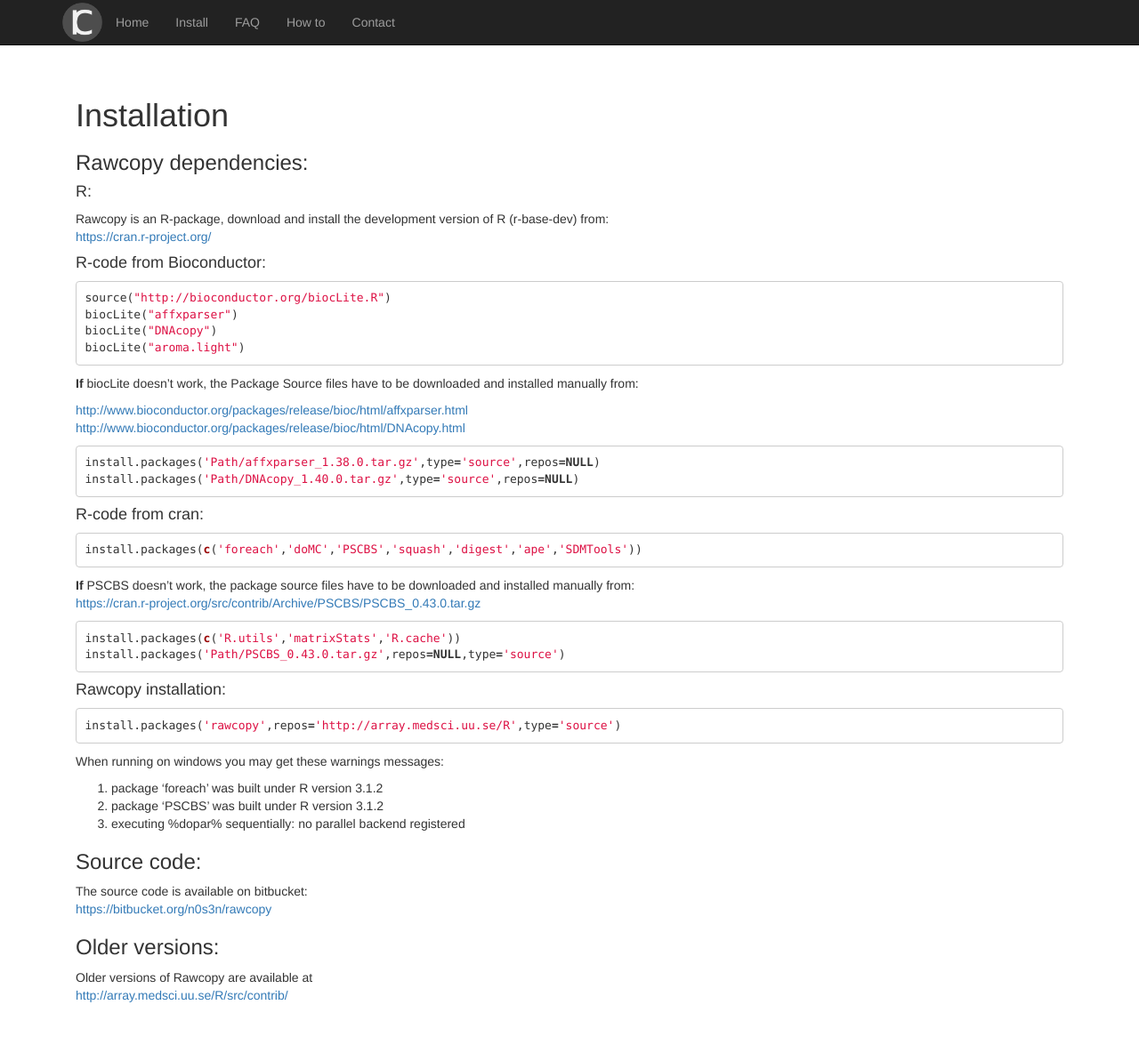
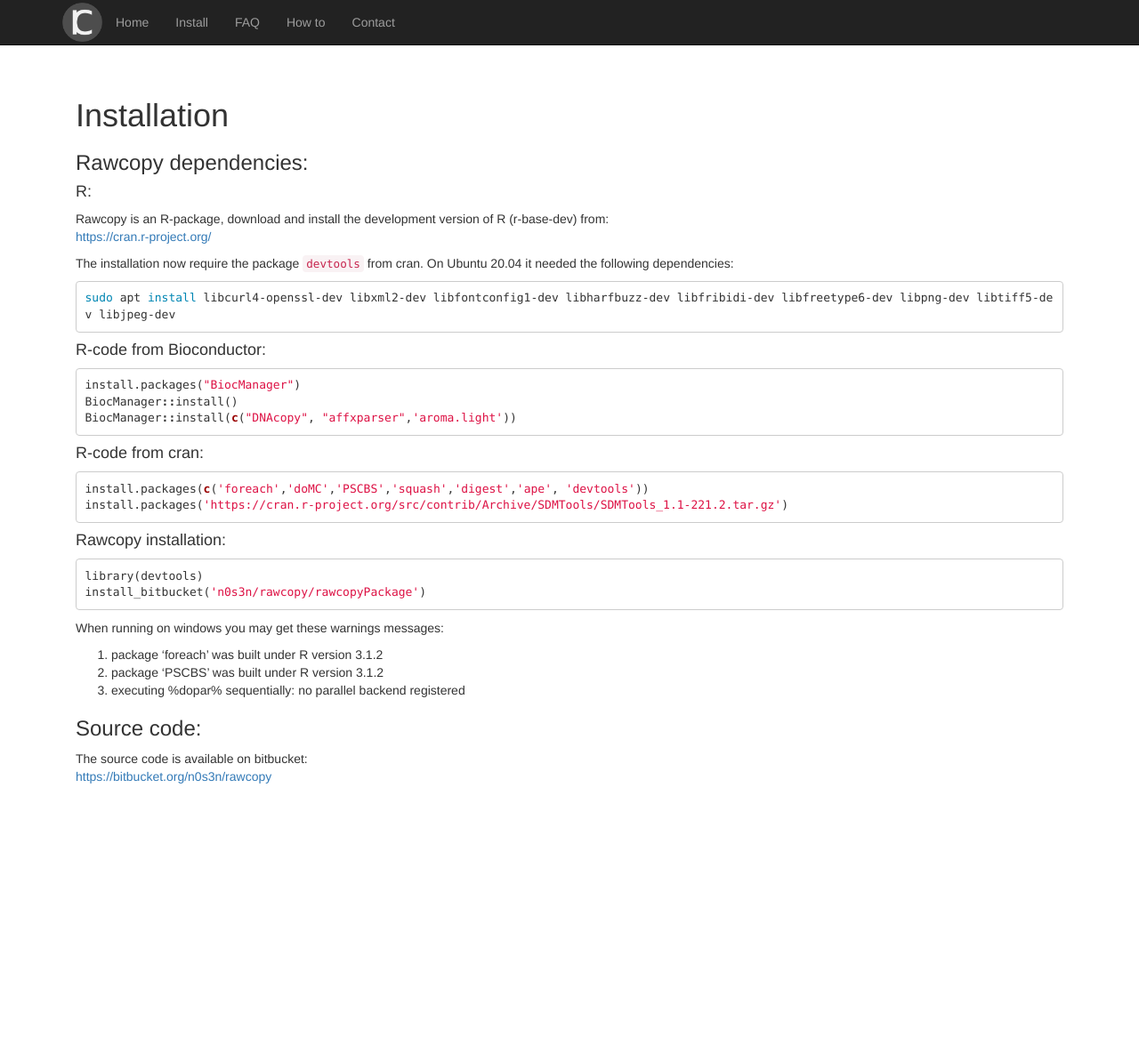
Before and after one commit to rawcopy/rawcopy.github.io, a Jekyll site: the page built from install.md, in a window 1280 px wide and 1179 px high. Shown: the top 1166 px of the window at 89% size. Built offline with Jekyll 4.4.1, drawn with Linux system fonts in a browser that asks for light colours; nearby versions of some CDN libraries.

Commit message:
Update install.md

````diff
--- a/install.md
+++ b/install.md
@@ -11,46 +11,33 @@ title:  'install'
 Rawcopy is an R-package, download and install the development version of R (r-base-dev) from:
 <a href='https://cran.r-project.org/'>https://cran.r-project.org/</a>
 
+The installation now require the package `devtools` from cran. On Ubuntu 20.04 it needed the following dependencies:
+
+```bash
+sudo apt install libcurl4-openssl-dev libxml2-dev libfontconfig1-dev libharfbuzz-dev libfribidi-dev libfreetype6-dev libpng-dev libtiff5-dev libjpeg-dev
+```
+
 
 #### R-code from Bioconductor:
 
 ```R
-source("http://bioconductor.org/biocLite.R")
-biocLite("affxparser")
-biocLite("DNAcopy")
-biocLite("aroma.light")
-```
-
-**If** biocLite doesn't work, the Package Source files have to be downloaded and installed manually from:
-
-<a href='http://www.bioconductor.org/packages/release/bioc/html/affxparser.html'>http://www.bioconductor.org/packages/release/bioc/html/affxparser.html</a>
-<a href='http://www.bioconductor.org/packages/release/bioc/html/DNAcopy.html'>http://www.bioconductor.org/packages/release/bioc/html/DNAcopy.html</a>
-
-
-```R
-install.packages('Path/affxparser_1.38.0.tar.gz',type='source',repos=NULL)
-install.packages('Path/DNAcopy_1.40.0.tar.gz',type='source',repos=NULL)
+install.packages("BiocManager")
+BiocManager::install()
+BiocManager::install(c("DNAcopy", "affxparser",'aroma.light'))
 ```
 
 #### R-code from cran:
 
 ```R
-install.packages(c('foreach','doMC','PSCBS','squash','digest','ape','SDMTools'))
+install.packages(c('foreach','doMC','PSCBS','squash','digest','ape', 'devtools'))
+install.packages('https://cran.r-project.org/src/contrib/Archive/SDMTools/SDMTools_1.1-221.2.tar.gz')
 ```
-
-**If** PSCBS doesn't work, the package source files have to be downloaded and installed manually from:
-<a href='https://cran.r-project.org/src/contrib/Archive/PSCBS/PSCBS_0.43.0.tar.gz'>https://cran.r-project.org/src/contrib/Archive/PSCBS/PSCBS_0.43.0.tar.gz</a>
-
-```R
-install.packages(c('R.utils','matrixStats','R.cache'))
-install.packages('Path/PSCBS_0.43.0.tar.gz',repos=NULL,type='source')
-```
-
 
 #### Rawcopy installation:
 
 ```R
-install.packages('rawcopy',repos='http://array.medsci.uu.se/R',type='source')
+library(devtools)
+install_bitbucket('n0s3n/rawcopy/rawcopyPackage')
 ```
 
 
@@ -63,8 +50,3 @@ When running on windows you may get these warnings messages:
 ### Source code:
 The source code is available on bitbucket:
 <a href='https://bitbucket.org/n0s3n/rawcopy'>https://bitbucket.org/n0s3n/rawcopy</a>
-
-
-### Older versions:
-Older versions of Rawcopy are available at
-<a href='http://array.medsci.uu.se/R/src/contrib/'>http://array.medsci.uu.se/R/src/contrib/</a>
````
